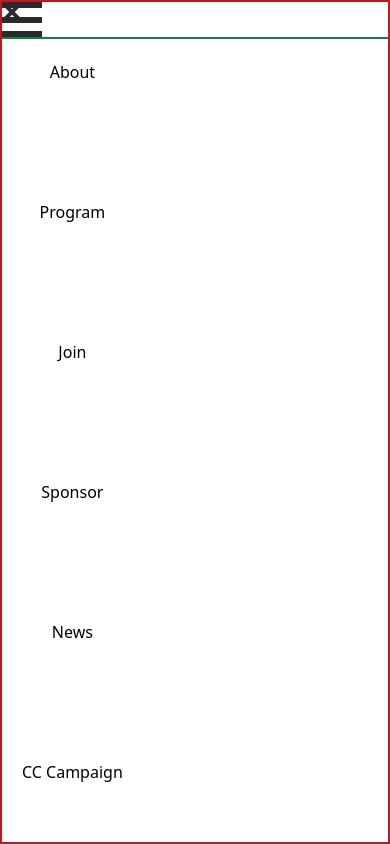
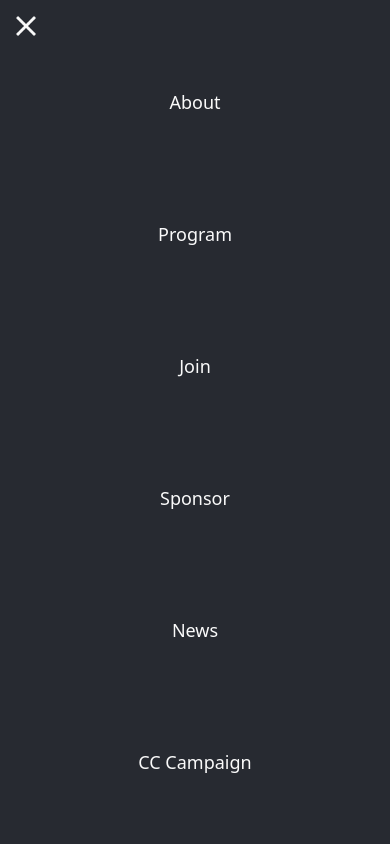
Before and after one commit to martinkarugaba/microverse-module-1-capstone, a website: page index.html in a window 390 px wide. Both pictures are taken after a click on the element 22 px from the left and 19 px from the top of the page. Drawn offline with Linux system fonts and the light colour scheme.

Commit message:
close mobile menu on when you click the menu-item

```diff
--- a/index.html
+++ b/index.html
@@ -15,7 +15,7 @@
     <!--! NAVBAR -->
     <header>
       <nav
-        class="border-2 border-green-700 flex flex-row-reverse justify-between items-center"
+        class="flex flex-row-reverse justify-between items-center"
       >
         <!--* LOGO -->
         <div class="logo invisible">
@@ -30,22 +30,22 @@
           <div class="h-[6px] w-[100%] bg-primary-black"></div>
           <div class="h-[6px] w-[100%] bg-primary-black"></div>
         </div>
-        <!--* NAV_LINKS -->
-        <section class="w-full nav-links h-full absolute top-0 left-0 hidden border-2 border-red-700">
+        <!--* NAV_MENU -->
+        <section class="w-full hidden flex-col nav-links h-full absolute top-0 left-0 bg-primary-black">
           <!--* close button -->
-          <img class="h-[20px] w-[20px] object-contain close-btn" src="./img/close.png" alt="close button">
+          <img class="h-[20px] w-[20px] mt-4 ml-4 object-contain close-btn" src="./img/close-button.png" alt="close button">
           <ul
-            class="flex flex-col justify-around items-center"
+            class="flex flex-col grow justify-around items-center w-full text-lg mb-4"
           >
-            <li><a class="menu-item">About</a></li>
-            <li><a class="menu-item">Program</a></li>
-            <li><a class="menu-item">Join</a></li>
-            <li><a class="menu-item">Sponsor</a></li>
-            <li><a class="menu-item">News</a></li>
-            <li><a class="menu-item">CC Campaign</a></li>
+            <li class="w-full grow"><a class="menu-item flex justify-center hover:bg-primary-orange hover:text-primary-black items-center h-full">About</a></li>
+            <li class="w-full grow"><a class="menu-item flex justify-center hover:bg-primary-orange hover:text-primary-black items-center h-full">Program</a></li>
+            <li class="w-full grow"><a class="menu-item flex justify-center hover:bg-primary-orange hover:text-primary-black items-center h-full">Join</a></li>
+            <li class="w-full grow"><a class="menu-item flex justify-center hover:bg-primary-orange hover:text-primary-black items-center h-full">Sponsor</a></li>
+            <li class="w-full grow"><a class="menu-item flex justify-center hover:bg-primary-orange hover:text-primary-black items-center h-full">News</a></li>
+            <li class="w-full grow"><a class="menu-item flex justify-center hover:bg-primary-orange hover:text-primary-black items-center h-full">CC Campaign</a></li>
           </ul>
         </section>
-        <!--* END NAV_LINKS -->
+        <!--* END NAV_MENU -->
       </nav>
     </header>
     <!--! END NAVBAR -->
--- a/navbar.js
+++ b/navbar.js
@@ -10,3 +10,9 @@ bars.addEventListener('click', () => {
 closeButton.addEventListener('click', () => {
   navMenu.classList.remove('navLinks__open');
 });
+
+navMenuItems.forEach((item) => {
+  item.addEventListener('click', () => {
+    navMenu.classList.remove('navLinks__open');
+  })
+})
--- a/style.css
+++ b/style.css
@@ -1,3 +1,7 @@
 .navLinks__open{
   display: flex;
 }
+
+.menu-item{
+  color: #fafafa;
+}
```
Also changed, not shown: dist/output.css, img/close-button.png (added).
